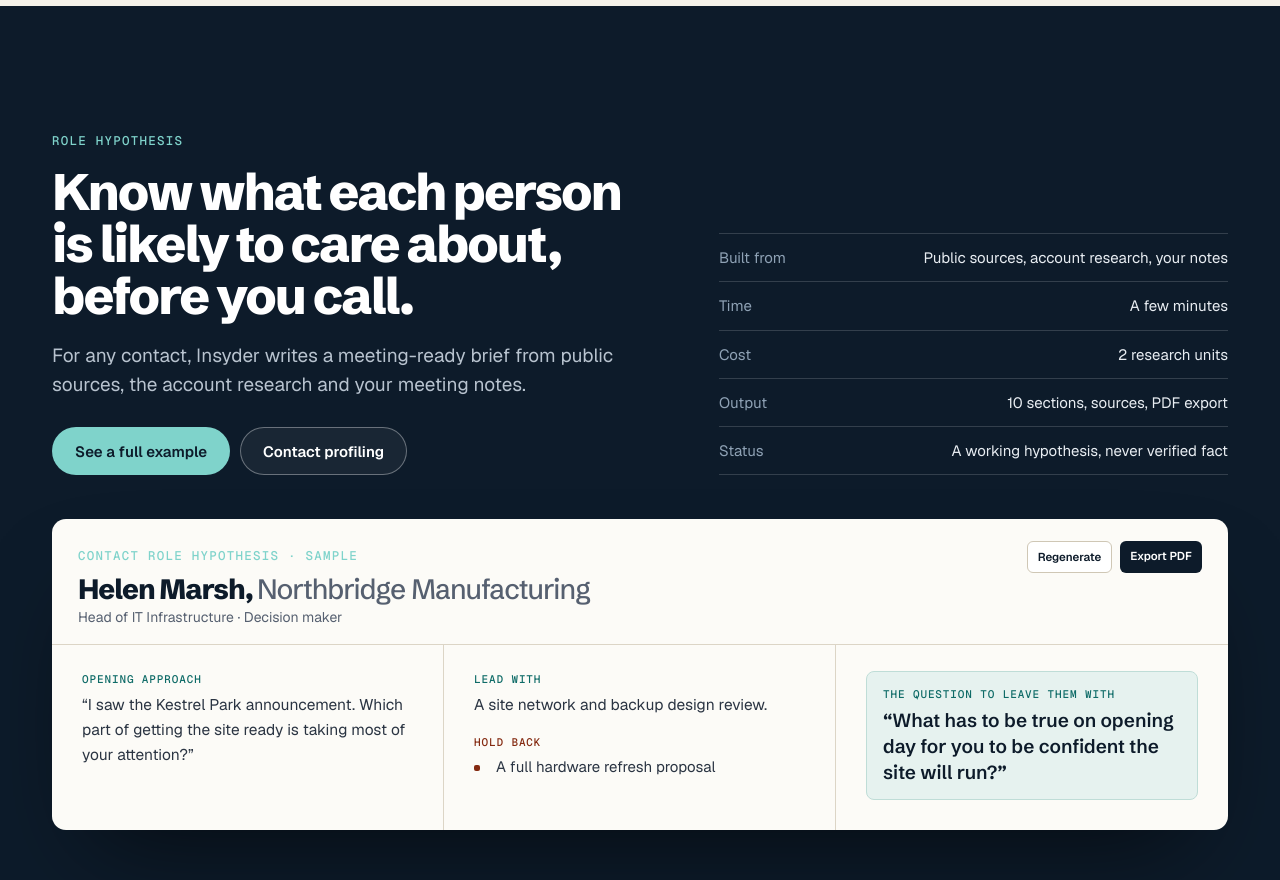
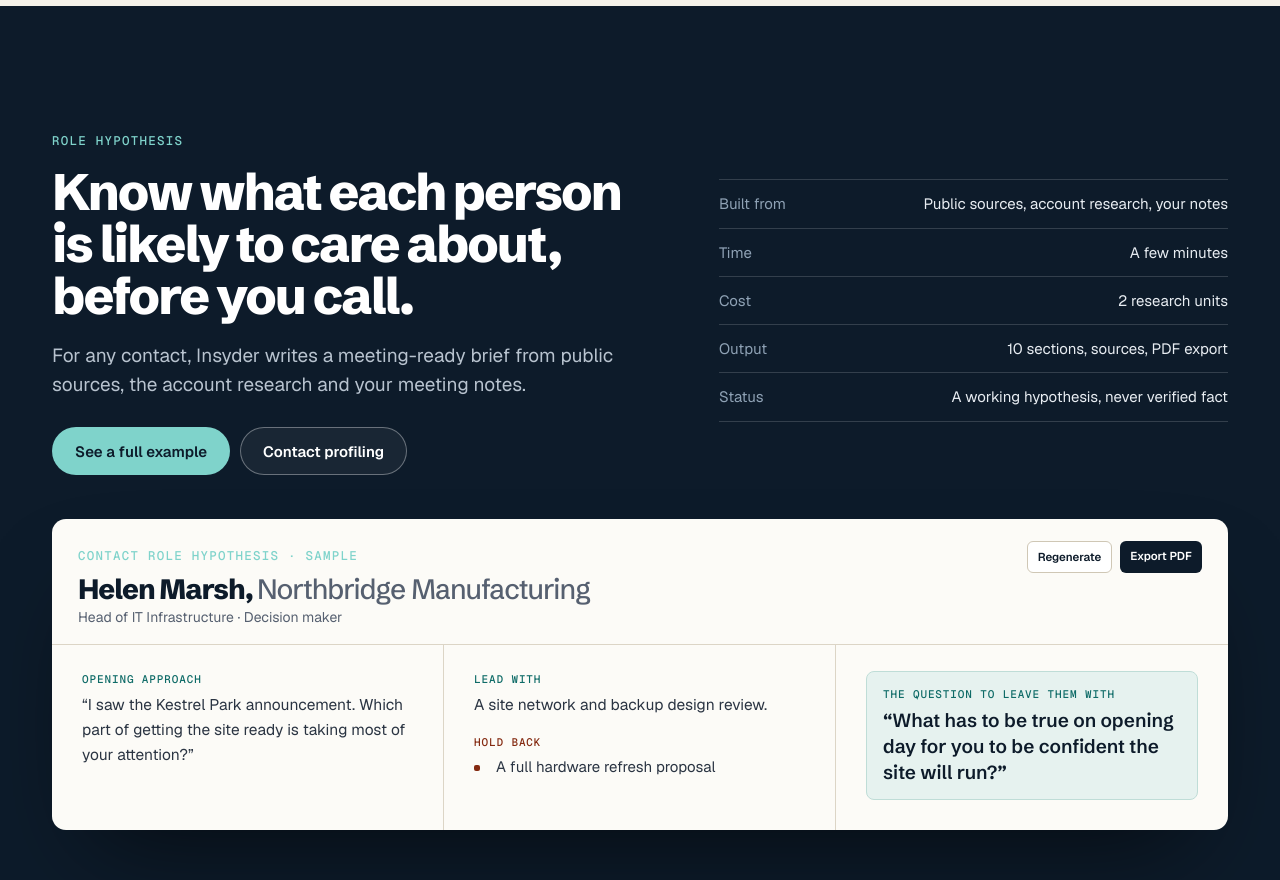
Before and after one commit to Silamsai/Insyder, a Next.js app in the folder frontend/: page / in a window 1280 px wide. Shown: the part 2620-3500 px from the top of the page. Built offline with nearby package versions, Linux system fonts and the light colour scheme; no server answers.

Commit message:
adjustment

```diff
--- a/frontend/src/app/globals.css
+++ b/frontend/src/app/globals.css
@@ -140,7 +140,7 @@ a{color:#7FD3CB}a:hover{color:#fff}
 .why p{font-size:15.5px;line-height:1.5}
 
 /* role hypothesis spotlight */
-.rh-intro{display:grid;grid-template-columns:minmax(0,1.2fr) minmax(0,1fr);gap:56px;align-items:end;margin-bottom:44px}
+.rh-intro{display:grid;grid-template-columns:minmax(0,1.2fr) minmax(0,1fr);gap:56px;align-items:center;margin-bottom:44px}
 .facts{list-style:none;margin:0;padding:0;border-top:1px solid rgba(255,255,255,.16)}
 .facts li{display:flex;justify-content:space-between;gap:16px;padding:12px 0;border-bottom:1px solid rgba(255,255,255,.16);font-size:15px}
 .facts li span:first-child{color:#8FA2B5}
```
